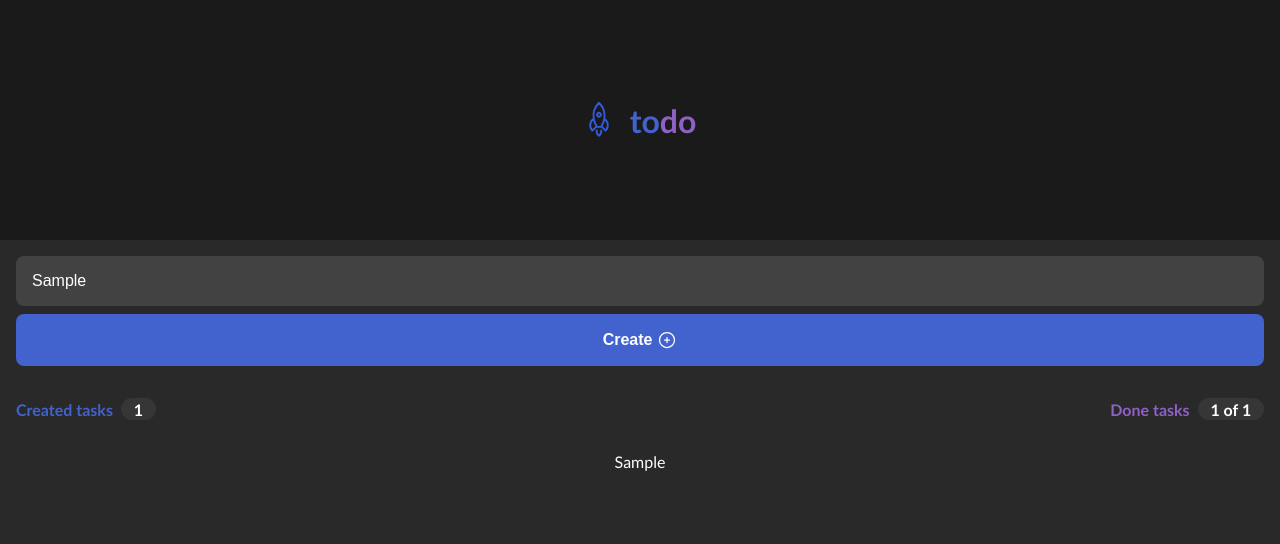
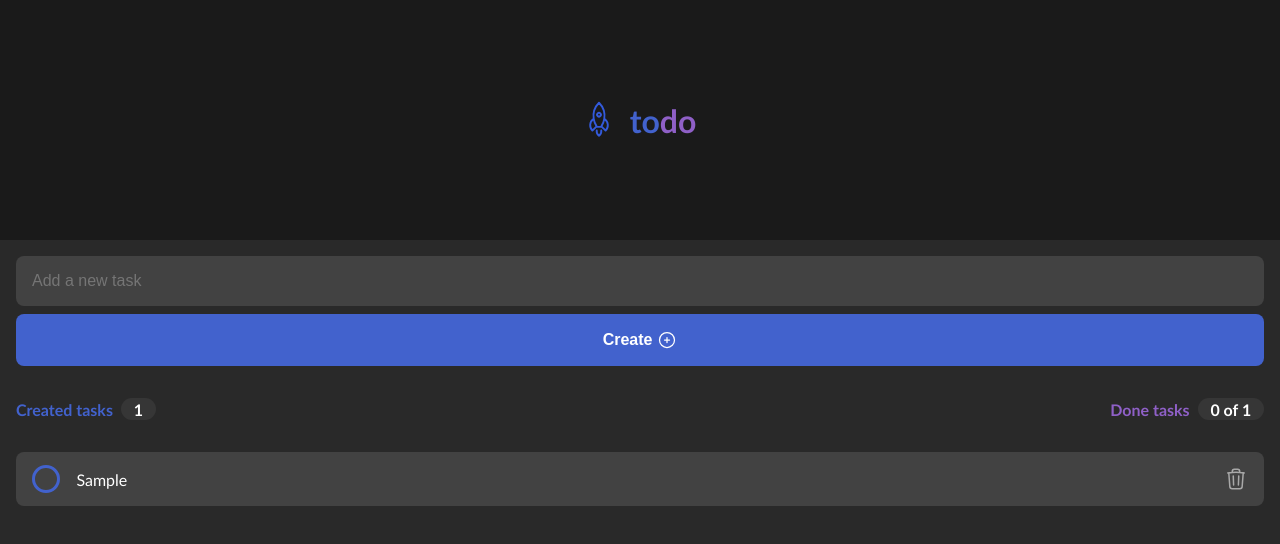
Before and after one commit to Artuchka/todo-ignite, a React (Create React App) app: page / in a window 1280 px wide. Both pictures are taken after typing "Sample" into the empty fields and a click on the button "Create". Shown: the top 544 px of the page. Built offline with nearby package versions, Linux system fonts and the light colour scheme.

Commit message:
bg rotate + delete + add

```diff
--- a/package.json
+++ b/package.json
@@ -10,6 +10,7 @@
     "react-dom": "^18.2.0",
     "react-scripts": "5.0.1",
     "sass": "^1.56.0",
+    "uuid": "^9.0.0",
     "web-vitals": "^2.1.4"
   },
   "scripts": {
--- a/src/App.jsx
+++ b/src/App.jsx
@@ -1,5 +1,6 @@
 import { useState } from "react"
 import "./main.scss"
+import { v4 as uuidv4 } from "uuid"
 
 function App() {
 	const [inputValue, setInputValue] = useState("")
@@ -7,8 +8,25 @@
 	const [doneTasks, setDoneTasks] = useState([])
 
 	function handleAdd() {
-		setTasks((prev) => [...prev, { text: inputValue }])
-		setDoneTasks((prev) => [...prev, { text: inputValue }])
+		const newTodo = { text: inputValue, id: uuidv4() }
+		setTasks((prev) => [...prev, newTodo])
+		setInputValue("")
+	}
+	function handleDelete(deleteId) {
+		setTasks((prev) => prev.filter(({ id }) => deleteId != id))
+		setDoneTasks((prev) => prev.filter((id) => deleteId != id))
+	}
+	function handleDone(doneId) {
+		if (doneTasks.includes(doneId)) {
+			setDoneTasks((prev) => prev.filter((id) => doneId != id))
+		} else {
+			setDoneTasks((prev) => [...prev, doneId])
+		}
+	}
+	function handleEnterInput(e) {
+		if (e.code == "Enter") {
+			handleAdd()
+		}
 	}
 
 	return (
@@ -40,6 +58,7 @@
 						placeholder="Add a new task"
 						value={inputValue}
 						onChange={(e) => setInputValue(e.target.value)}
+						onKeyDown={handleEnterInput}
 					/>
 					<button className="btn btn--full" onClick={handleAdd}>
 						Create
@@ -94,7 +113,32 @@
 				) : (
 					<ul className="todo-list">
 						{tasks.map((task) => (
-							<li>{task.text}</li>
+							<li key={task.id} className="todo-item">
+								<button
+									className={`btn btn--circle ${
+										doneTasks.includes(task.id)
+											? "done"
+											: ""
+									}`}
+									onClick={() => handleDone(task.id)}
+								></button>
+								<span className="text">{task.text}</span>
+								<svg
+									xmlns="http://www.w3.org/2000/svg"
+									fill="none"
+									viewBox="0 0 24 24"
+									strokeWidth={1.5}
+									stroke="currentColor"
+									className="w-6 h-6 trash"
+									onClick={() => handleDelete(task.id)}
+								>
+									<path
+										strokeLinecap="round"
+										strokeLinejoin="round"
+										d="M14.74 9l-.346 9m-4.788 0L9.26 9m9.968-3.21c.342.052.682.107 1.022.166m-1.022-.165L18.16 19.673a2.25 2.25 0 01-2.244 2.077H8.084a2.25 2.25 0 01-2.244-2.077L4.772 5.79m14.456 0a48.108 48.108 0 00-3.478-.397m-12 .562c.34-.059.68-.114 1.022-.165m0 0a48.11 48.11 0 013.478-.397m7.5 0v-.916c0-1.18-.91-2.164-2.09-2.201a51.964 51.964 0 00-3.32 0c-1.18.037-2.09 1.022-2.09 2.201v.916m7.5 0a48.667 48.667 0 00-7.5 0"
+									/>
+								</svg>
+							</li>
 						))}
 					</ul>
 				)}
--- a/src/main.scss
+++ b/src/main.scss
@@ -73,6 +73,13 @@
 	svg {
 		width: 20px;
 	}
+
+	&.btn--circle {
+		border-radius: 50%;
+		padding: 0.7rem;
+		border: 0.2em solid $main-color;
+		background: transparent;
+	}
 }
 
 .statuses-container {
@@ -132,4 +139,45 @@
 	justify-content: center;
 	align-items: center;
 	flex-direction: column;
+	gap: 0.8em;
+	width: 100%;
 }
+
+.todo-item {
+	display: flex;
+	width: 100%;
+	justify-content: flex-start;
+	gap: 1rem;
+	align-items: center;
+	background-color: lighten($bg-color, 10);
+	padding: 0.8em 1em;
+	border-radius: 0.5em;
+
+	.btn--circle.done {
+		background: linear-gradient(
+			120deg,
+			rgba(140, 61, 187, 1) 0%,
+			rgba(51, 120, 207, 1) 100%
+		);
+		animation: bg-move 1s infinite;
+	}
+
+	.trash {
+		margin-left: auto;
+		width: 1.5rem;
+		color: lighten($bg-color, 50);
+		cursor: pointer;
+	}
+}
+
+@keyframes bg-move {
+	0% {
+		rotate: -45deg;
+	}
+	50% {
+		rotate: 45deg;
+	}
+	100% {
+		rotate: -45deg;
+	}
+}
```
Also changed, not shown: 1 other file (tests, documents, lock files or other folders).
